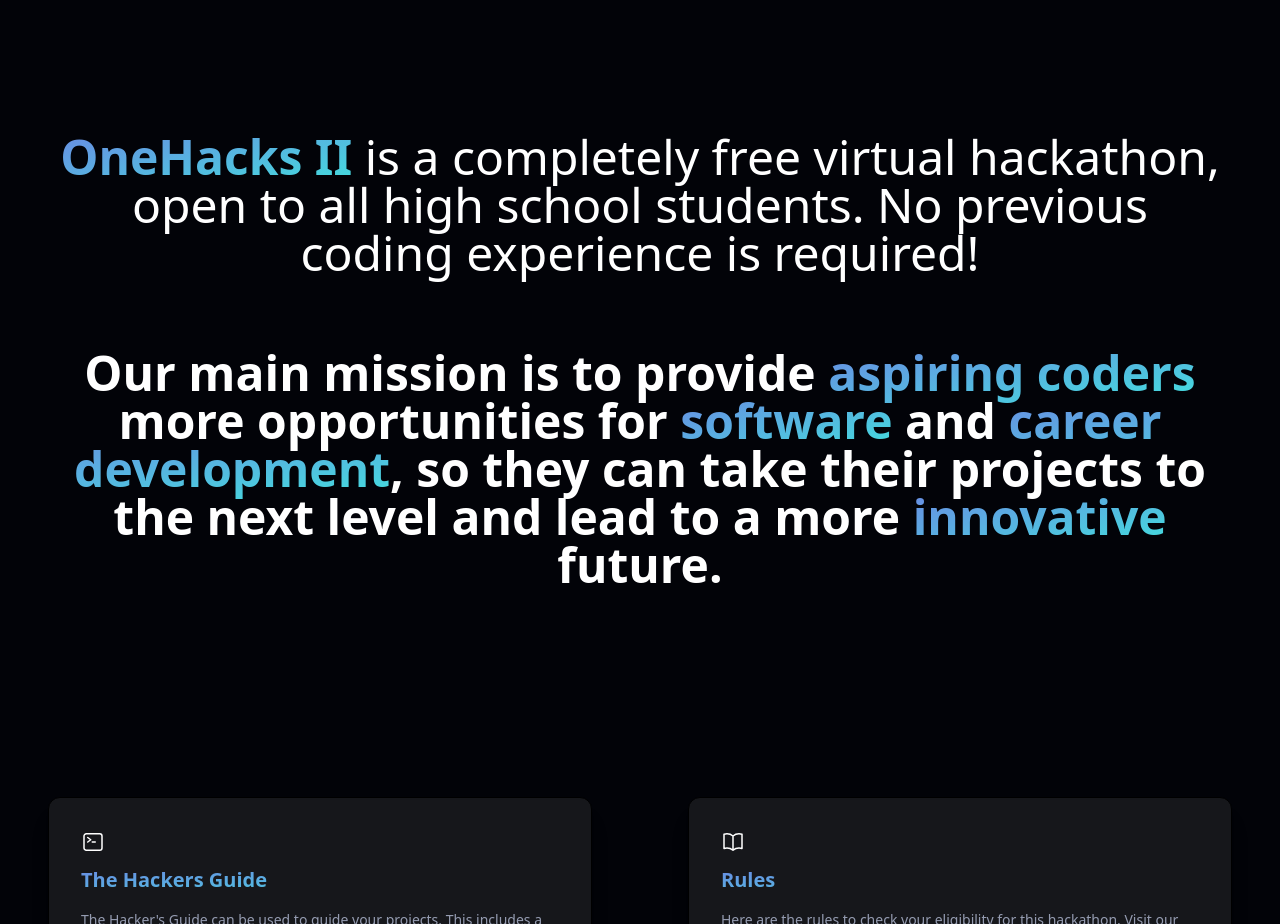
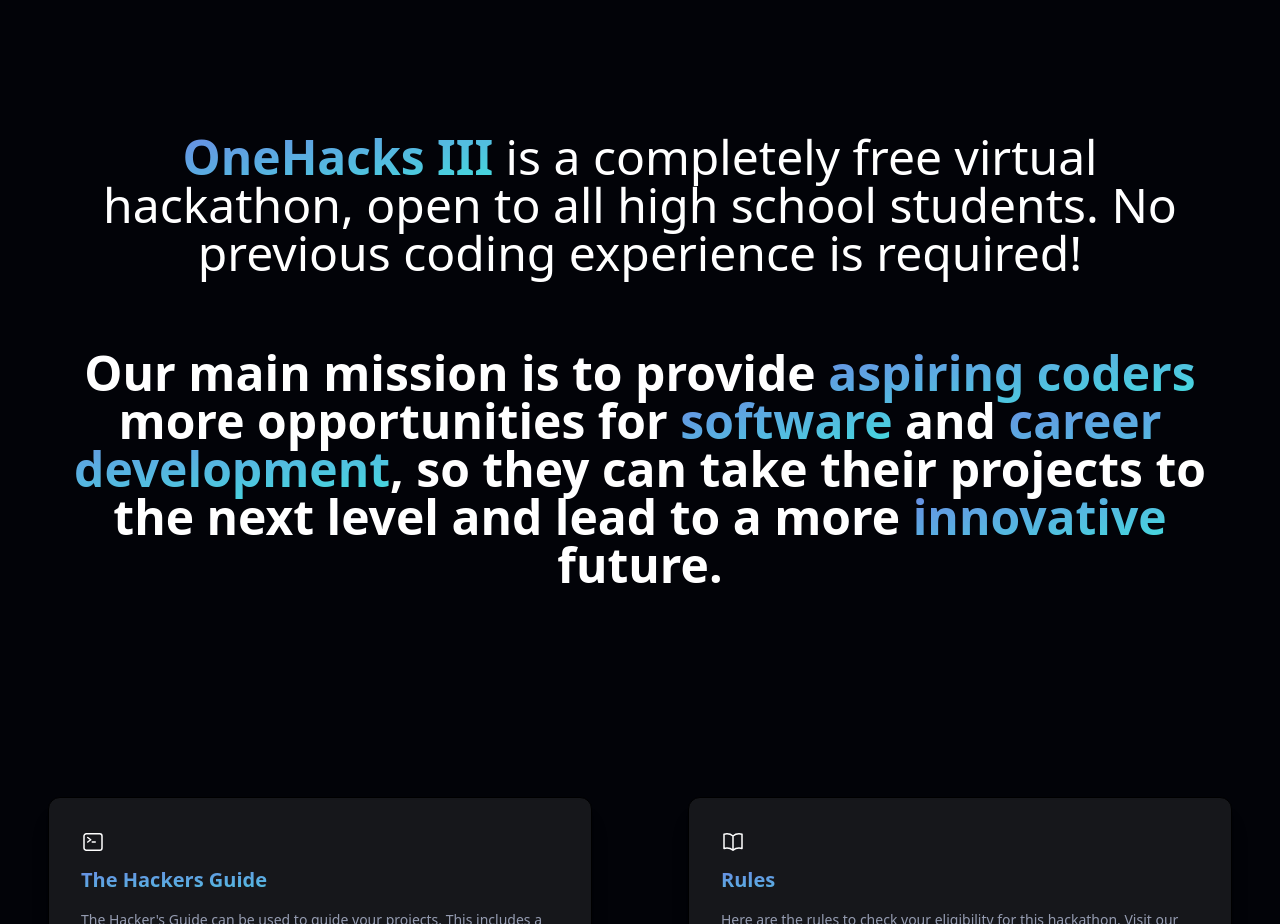
Before and after one commit to OneHacksIII/website, a React (Create React App) app: page / in a window 1280 px wide. Shown: the part 1460-2384 px from the top of the page. Built offline with nearby package versions, Linux system fonts and the light colour scheme.

Commit message:
fix blurb

```diff
--- a/src/components/About/AboutSectionOne.jsx
+++ b/src/components/About/AboutSectionOne.jsx
@@ -9,7 +9,7 @@ const AboutSectionOne = () => {
       <div className="container">
         <div className=" py-8">
           <h1 className=" text-3xl  sm:text3xl lg:text-4xl xl:text-5xl  text-center text-white">
-            <span className="font-bold grad-text">OneHacks II</span> is a completely free virtual hackathon, open to all high school students. No previous coding experience is required!
+            <span className="font-bold grad-text">OneHacks III</span> is a completely free virtual hackathon, open to all high school students. No previous coding experience is required!
 
           </h1>
           <br />
```
